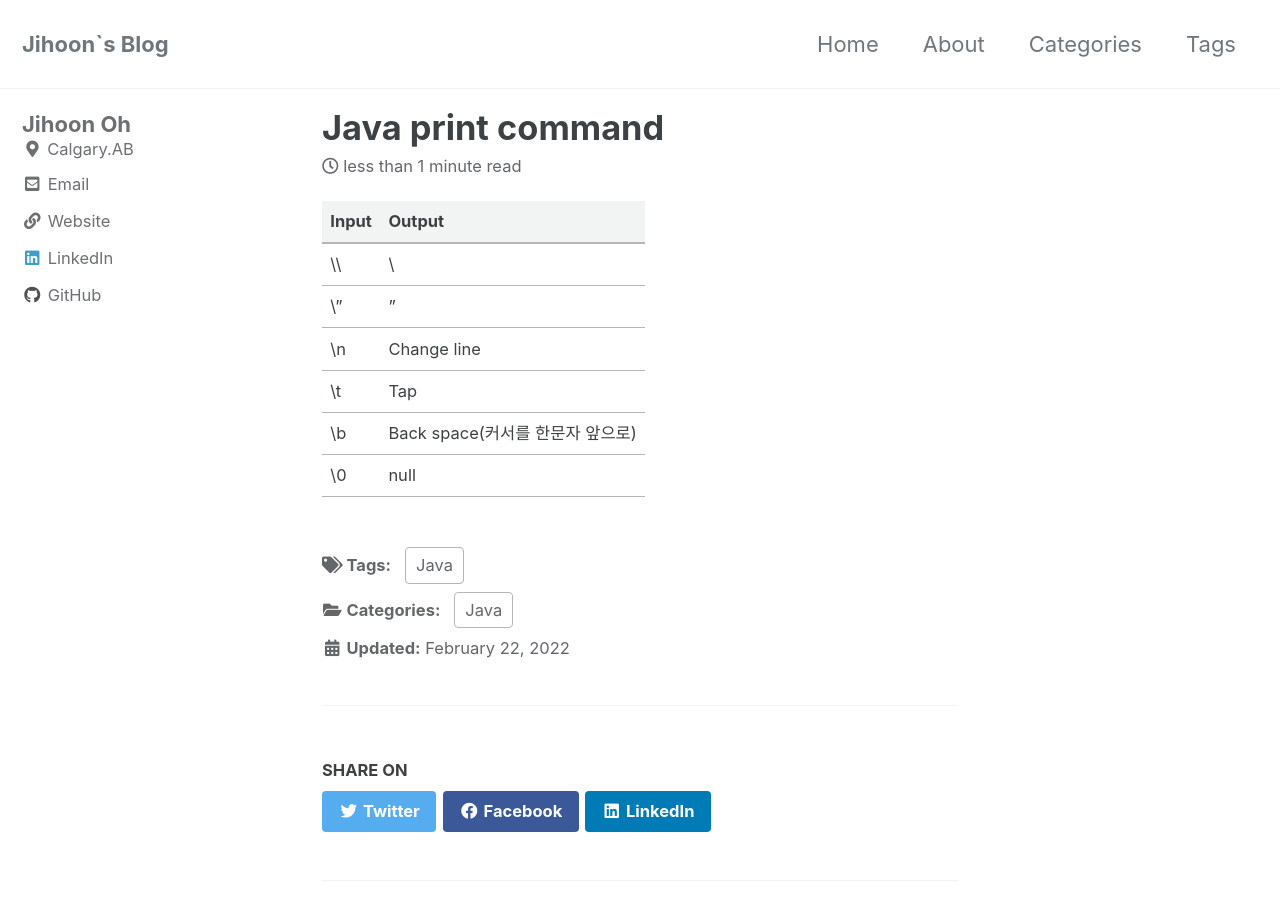
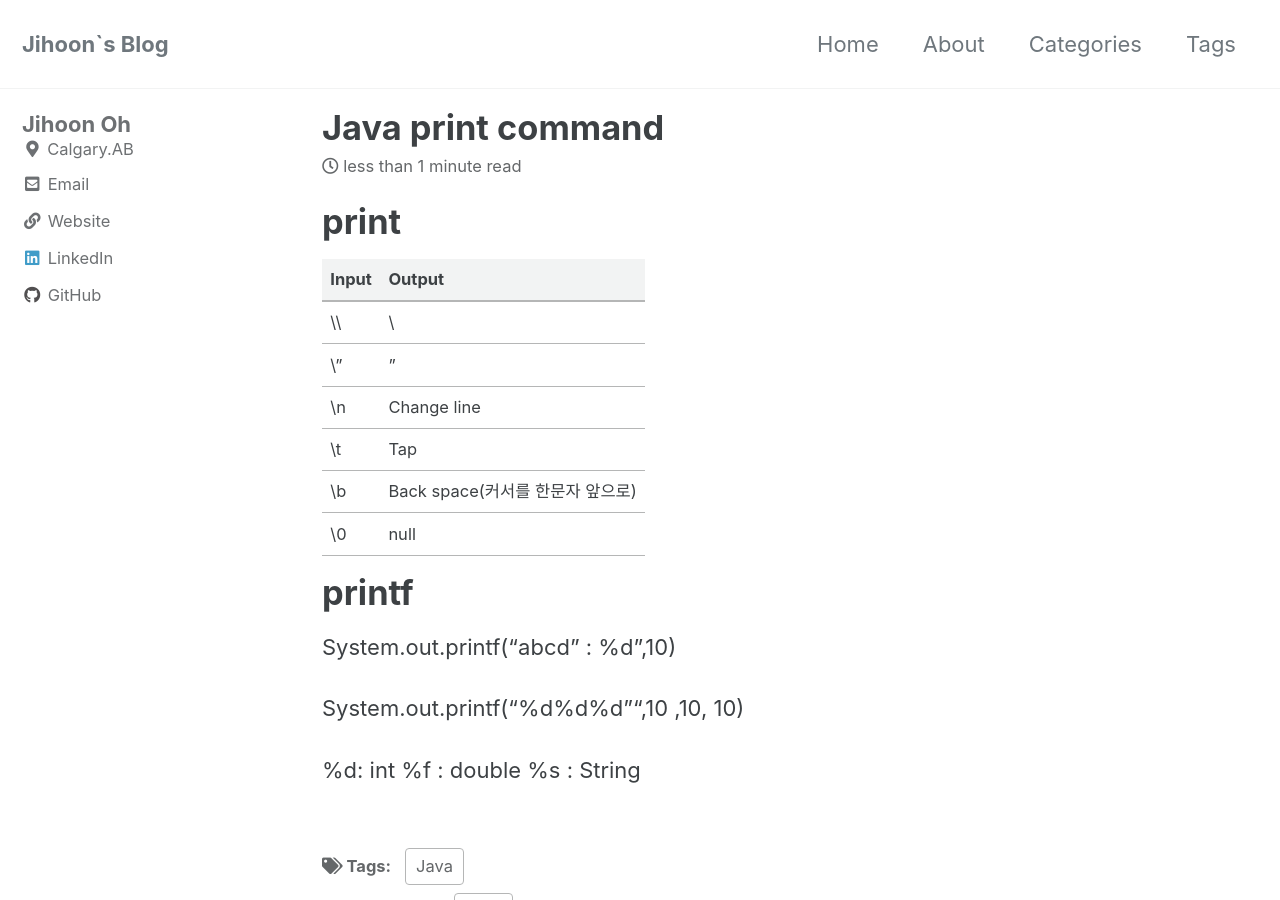
Before and after one commit to jihoon0324/jihoon0324.github.io, a Jekyll site: the page built from _posts/java/2022-02-22-java-print.md, in a window 1280 px wide and 900 px high. Built offline with Jekyll 4.4.1, drawn with Linux system fonts in a browser that asks for light colours; cached includes are drawn as plain includes; comment, search, counter and statistics services are not loaded.

Commit message:
add print

```diff
--- a/_posts/java/2022-02-22-java-print.md
+++ b/_posts/java/2022-02-22-java-print.md
@@ -9,7 +9,7 @@ tags:
 last_modified_at: 2022-02-22
 ---
 
-
+# print
 
 |Input|Output|
 |------|---|---|
@@ -19,3 +19,14 @@ last_modified_at: 2022-02-22
 |\t| Tap|
 |\b| Back space(커서를 한문자 앞으로)|
 |\0| null|
+
+# printf
+
+
+System.out.printf("abcd" : %d",10)
+
+System.out.printf("%d%d%d"",10 ,10, 10)
+
+%d: int
+%f : double
+%s : String
```
